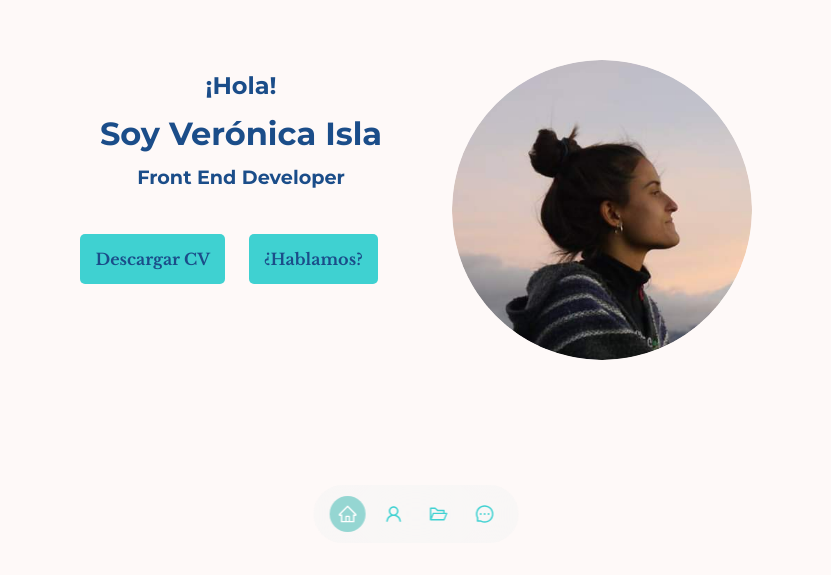
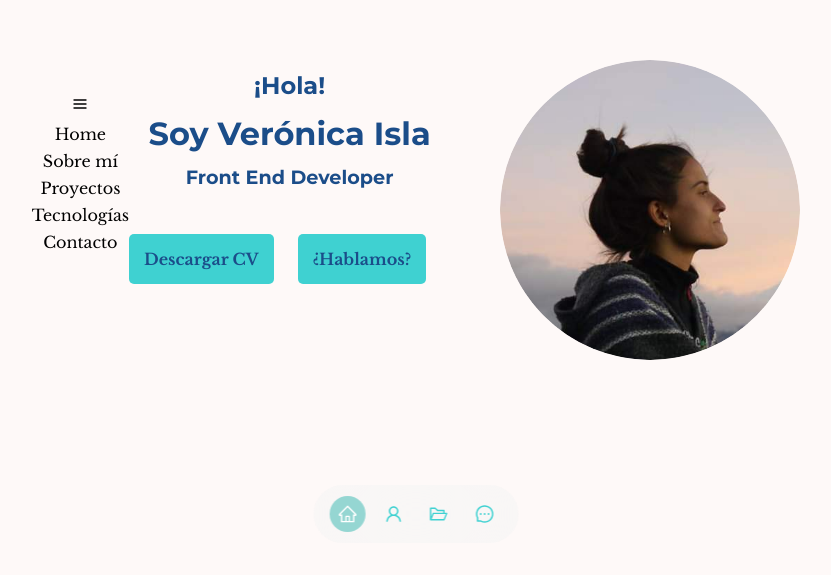
Before and after one commit to veroisla/Portfolio, a React (Create React App) app: page / in a window 1280 px wide. Shown: the part 225-800 px from the top of the page, without its empty margins (224-1055 px from the left). Built offline with nearby package versions, Linux system fonts and the light colour scheme.

Commit message:
added arrow on footer

```diff
--- a/src/components/Footer.js
+++ b/src/components/Footer.js
@@ -20,7 +20,9 @@ function Footer(params) {
             ¡Contacta!
           </a>
         </button>
-        <a href="#home">{/* <AiOutlineArrowUp /> */}</a>
+        <a href="#home" className="footer__arrowUp">
+          <AiOutlineArrowUp />
+        </a>
       </div>
       <div className="footer__social">
         {' '}
@@ -50,7 +52,7 @@ function Footer(params) {
         >
           <BsGithub />
         </a>
-      </div>{' '}
+      </div>
       <p className="footer__copyrigth" id="footer">
         Website Design by Verónica Isla
       </p>
--- a/src/components/Header.js
+++ b/src/components/Header.js
@@ -2,6 +2,7 @@ import '../styles/Core/Reset.scss';
 import '../styles/Core/Variables.scss';
 import '../styles/Components/Header.scss';
 import Nav1 from '../components/Nav1';
+import NavMobile from './NavMobile';
 import CV from '../CV.pdf';
 import YO from '../images/YO.jpg.png';
 
@@ -9,6 +10,8 @@ function Header() {
   return (
     <header className="header" id="home">
       <Nav1 />
+      <NavMobile />
+
       <div className="header__infoAndButtons">
         {' '}
         <div className="header__info">
--- /dev/null
+++ b/src/components/NavMobile.js
@@ -0,0 +1,22 @@
+import React from 'react';
+import { useState } from 'react';
+import '../styles/Core/Reset.scss';
+import '../styles/Core/Variables.scss';
+import '../styles/Components/Menu.scss';
+import { FiMenu } from 'react-icons/fi';
+
+const NavMobile = () => {
+  const [menu, setMenu] = useState();
+  return (
+    <nav className="menu">
+      <FiMenu />
+      <p>Home</p>
+      <p>Sobre mí</p>
+      <p>Proyectos</p>
+      <p>Tecnologías</p>
+      <p>Contacto</p>
+    </nav>
+  );
+};
+
+export default NavMobile;
--- a/src/styles/Components/Footer.scss
+++ b/src/styles/Components/Footer.scss
@@ -29,12 +29,25 @@
       padding: 10px;
       border-radius: 5px;
       font-family: 'Montserrat', sans-serif;
+      margin-bottom: 20px;
+      margin-right: 20px;
 
       &:hover {
         background-color: $--color-light-blue;
       }
+   }
 
-   }
+   &__arrowUp {
+        display: flex;
+        border-radius: 50%;
+        padding: 5px;
+        color: $--color-black;;
+        background-color: $--color-blue;
+
+        &:hover {
+          background-color: $--color-dark-blue;
+        }
+      }
 
     &__social {
       width: 30%;
--- /dev/null
+++ b/src/styles/Components/Menu.scss
@@ -0,0 +1,6 @@
+@import '../Core/Reset.scss';
+@import "../Core/Variables.scss";
+
+.menu {
+
+}
--- a/src/styles/Components/Nav1.scss
+++ b/src/styles/Components/Nav1.scss
@@ -9,7 +9,7 @@
     padding: 0.7rem 1rem;
     z-index: 2;
     position: fixed;
-     left: 50%;
+    left: 50%;
     transform: translateX(-50%);
     bottom: 2rem;
     display: flex;
```
